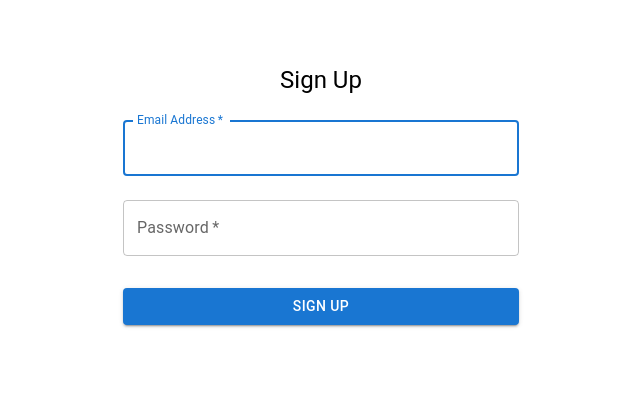
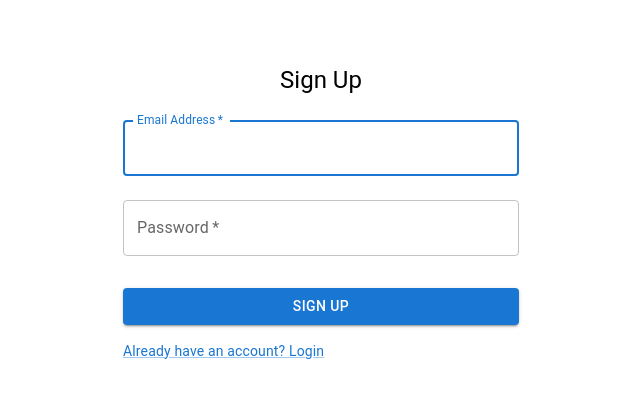
Before and after one commit to Headstarters-AI/ai-chat-support, a Next.js app: page /SignUp in a window 1280 px wide. Shown: the top 398 px of the page, without its empty margins (319-959 px from the left). Built offline with nearby package versions, Linux system fonts and the light colour scheme; no server answers.

Commit message:
Added redirect after signup and login link

```diff
--- a/src/pages/SignUp.js
+++ b/src/pages/SignUp.js
@@ -1,7 +1,7 @@
 "use client";
 
 import React, { useState } from "react";
-import { TextField, Button, Typography, Container, Box } from "@mui/material";
+import { TextField, Button, Typography, Container, Box, Link } from "@mui/material";
 import { createUserWithEmailAndPassword } from "firebase/auth";
 import { auth } from "../firebase/firebaseConfig"; // You'll need to create this
 
@@ -14,9 +14,10 @@ export default function SignUp() {
     e.preventDefault();
     try {
       await createUserWithEmailAndPassword(auth, email, password);
-      // Redirect to login page or dashboard
+      // Redirect to login page after successful registration
+      window.location.href = "/login";
     } catch (error) {
-      setError(error.message);
+      setError("Failed to create an account. Please try again.");
     }
   };
 
@@ -66,6 +67,9 @@ export default function SignUp() {
           >
             Sign Up
           </Button>
+          <Link href="/login" variant="body2">
+            {"Already have an account? Login"}
+          </Link>
         </Box>
         {error && (
           <Typography color="error" sx={{ mt: 2 }}>
```
